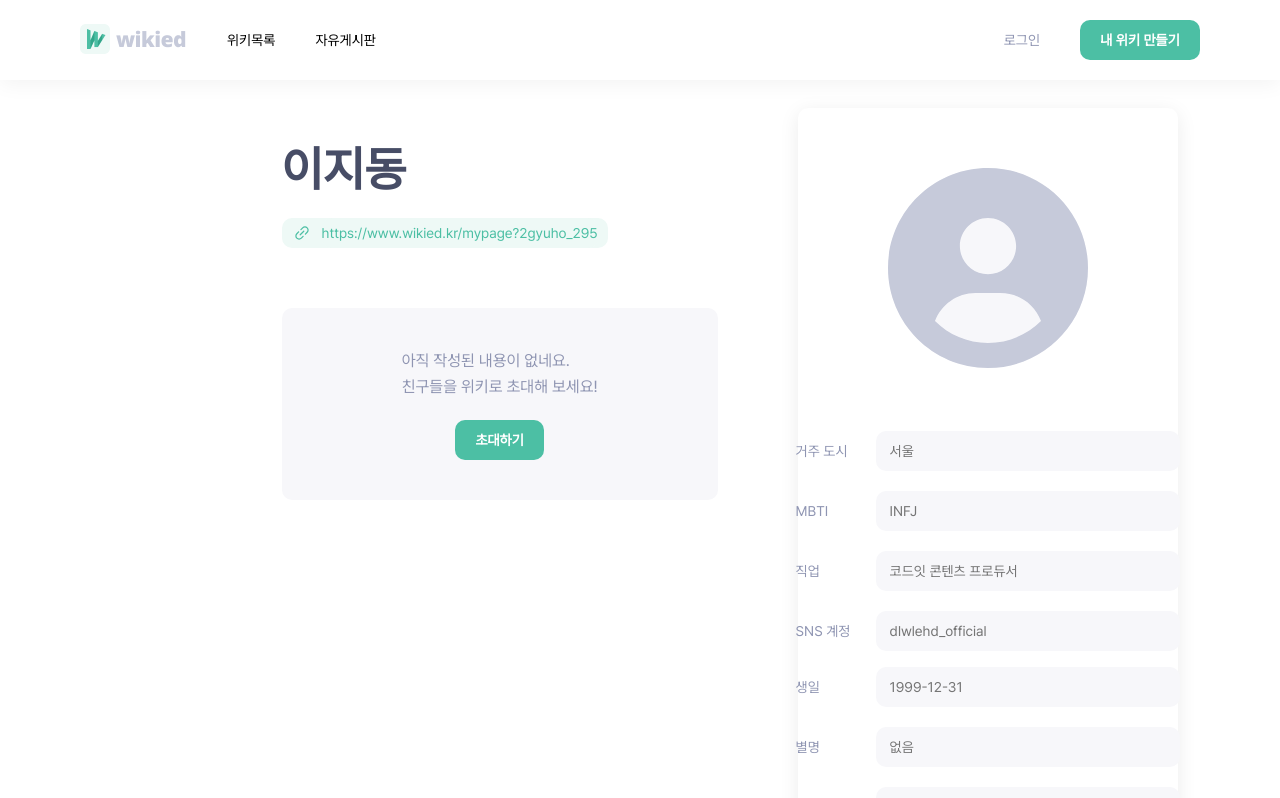
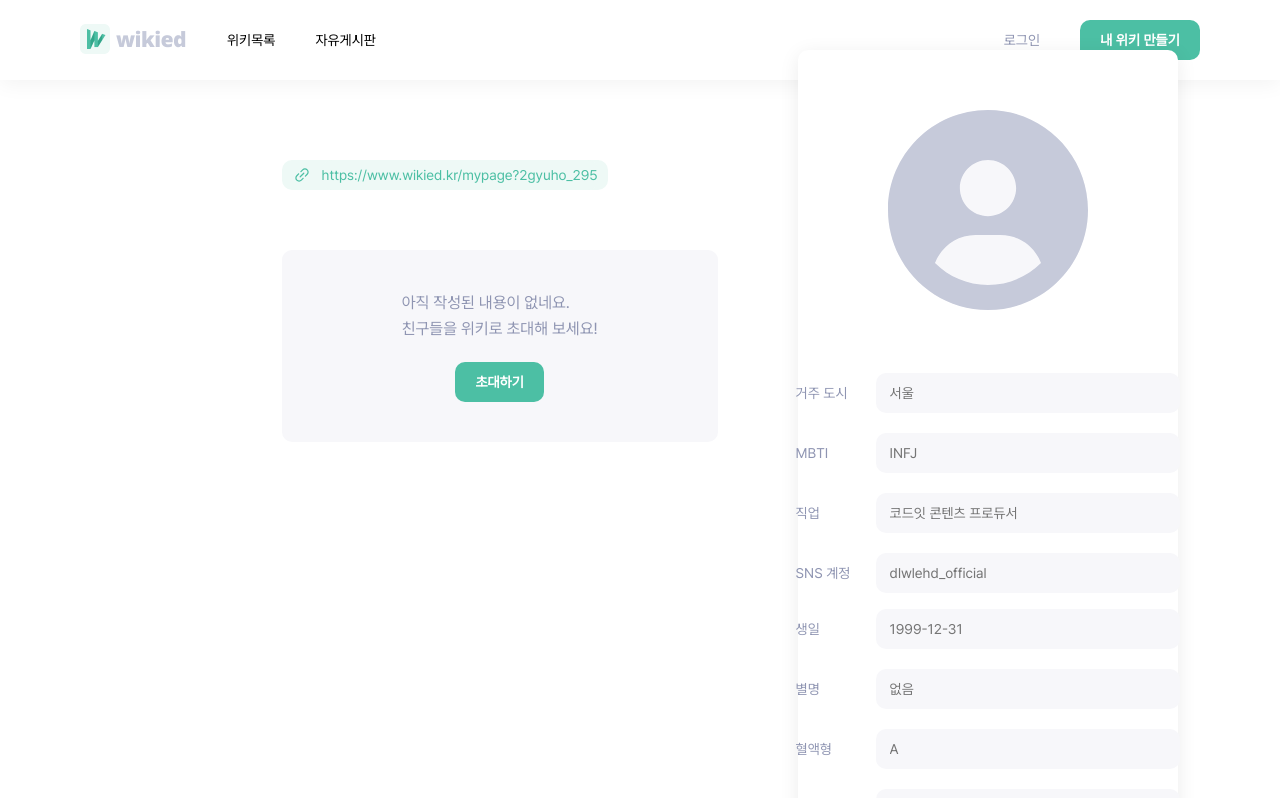
Before and after one commit to leegyuho-programer/Wikied, a Next.js app: page /mypage in a window 1280 px wide. Shown: the top 798 px of the page. Built offline with nearby package versions, Linux system fonts and the light colour scheme.

Commit message:
fix: 유저 데이터 받아와서 이름 보여주도록 수정

```diff
--- a/app/(auth)/_components/MyPage/MyPage.tsx
+++ b/app/(auth)/_components/MyPage/MyPage.tsx
@@ -6,10 +6,12 @@ import Button from '../../../../components/Button/Button';
 import SideBar from '../../../../components/SideBar/SideBar';
 import SnackBar from '../../../../components/SnackBar/SnackBar';
 import LinkCopy from '../../../../components/LinkCopy/LinkCopy';
+import { useStore } from '../../../../store';
 
 const BASE_URL = 'https://www.wikied.kr';
 
 function MyPage() {
+  const { user } = useStore();
   const [isCopied, setIsCopied] = useState(false);
 
   const handleInvite = async () => {
@@ -32,7 +34,7 @@ function MyPage() {
       )}
       <div className={styles.title}>
         {/* 이름 데이터 가져오기 */}
-        <p className={styles.name}>이지동</p>
+        <p className={styles.name}>{user?.name}</p>
         <LinkCopy onCopy={setIsCopied} />
       </div>
       <div className={styles.section}>
```
